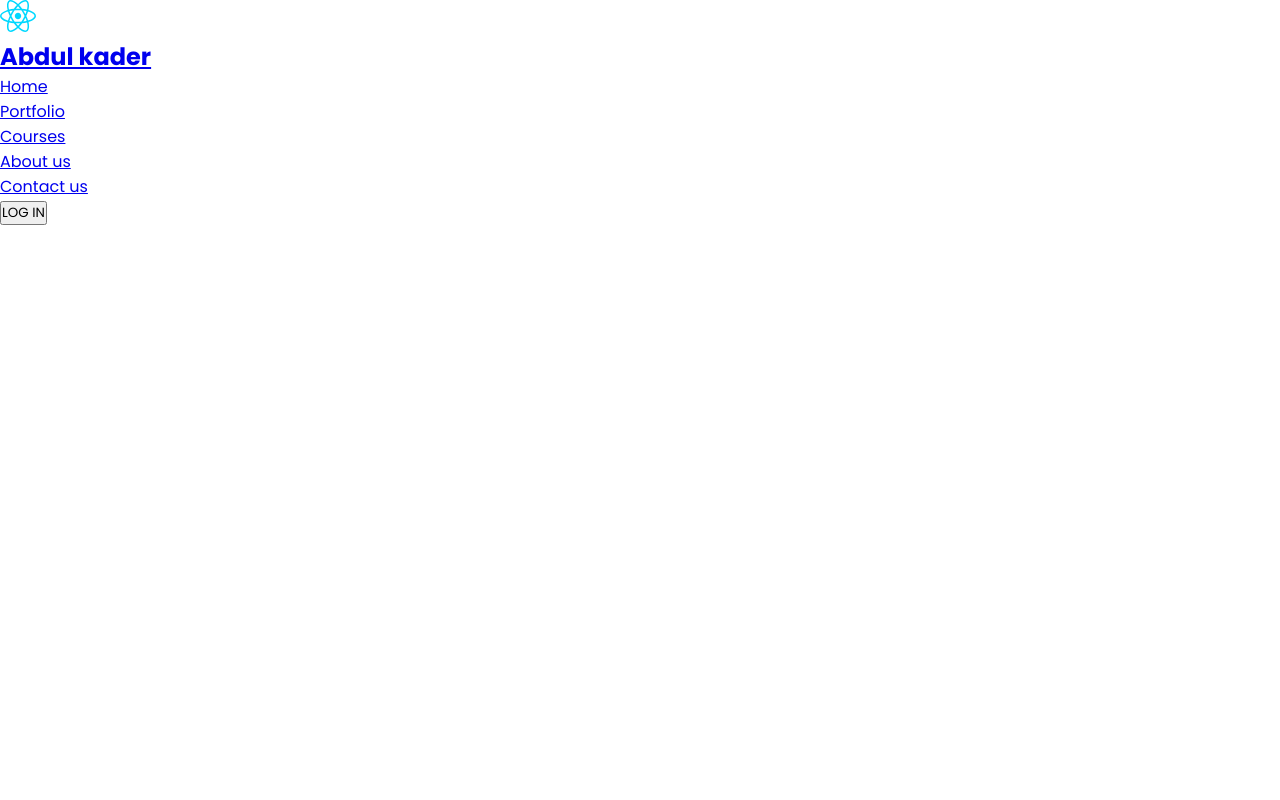
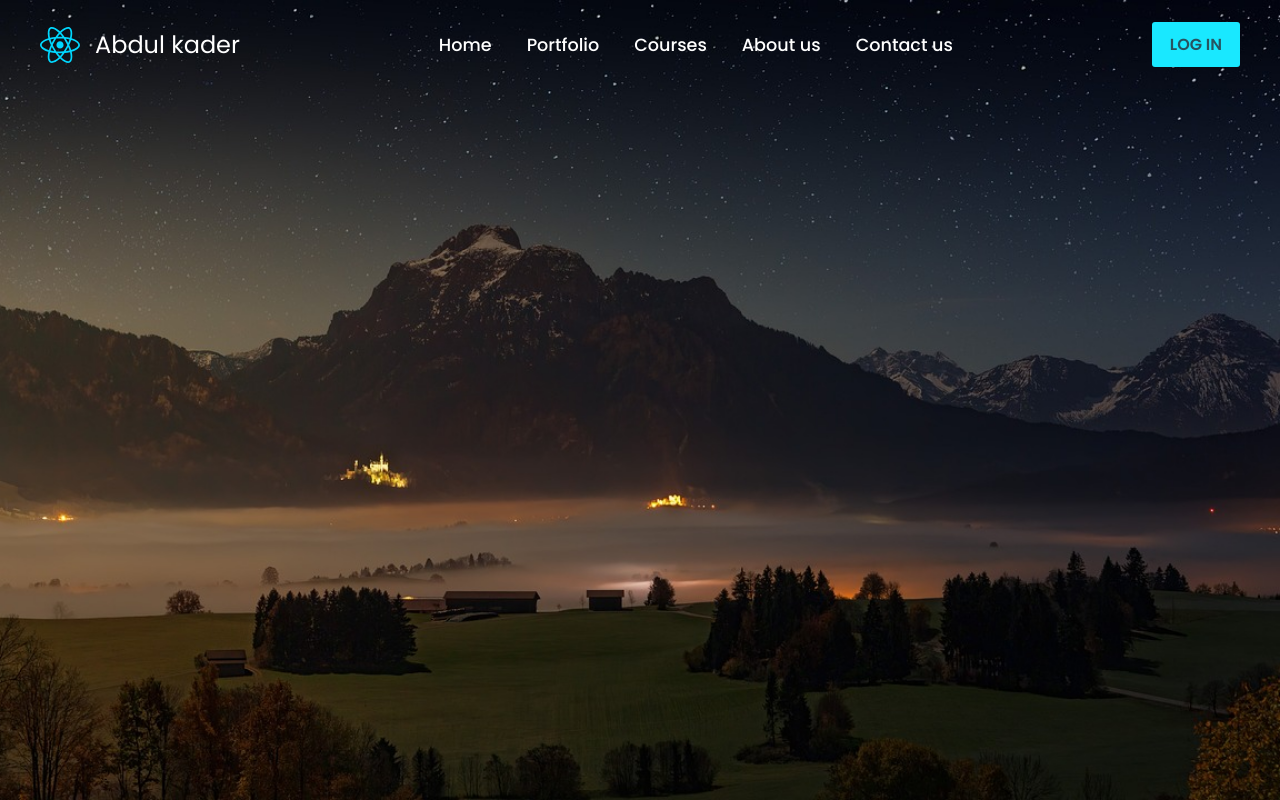
Before and after one commit to kdrbipul/Short_prject-loginSignup, a plain HTML site: page index.html in a window 1280 px wide. Drawn offline with Linux system fonts and the light colour scheme; a web font is replaced by a local one.

Commit message:
navbar html and css complete

```diff
--- a/style.css
+++ b/style.css
@@ -11,6 +11,80 @@
 }
 
 
+body{
+    width: 100%;
+    height: 100vh;
+    background-image: url(./bg-image.jpg);
+    background-repeat: no-repeat;
+    background-size: cover;
+    background-position: center;
+}
+
+.navbar .logo{
+    display: flex;
+    gap: 15px;
+    padding: 5px 0;
+    text-decoration: none;
+}
+
 .navbar .logo img{
+    width: 40px;
+    /* border-radius: 50%; */
+}
 
+.navbar .logo h2{
+    font-size: 1.5rem;
+    font-weight: 400;
+    color: #fff;
 }
+
+header{
+    position: fixed;
+    width: 100%;
+    left: 0;
+    top: 0;
+}
+
+.navbar{
+    max-width: 1200px;
+    padding: 22px 0;
+    margin: 0 auto;
+    display: flex;
+    align-items: center;
+    justify-content: space-between;
+}
+
+.navbar .links{
+    display: flex;
+    list-style: none;
+    gap: 35px;
+}
+
+.navbar .links li a {
+    text-decoration: none;
+    font-size: 1.1rem;
+    font-weight: 500;
+    color: #fff;
+    transition: all 400ms linear;
+}
+
+.navbar .links li a:hover{
+    color: #19e8ff;
+}
+
+.navbar .login-btn{
+    border: none;
+    outline: none;
+    font-size: 1rem;
+    font-weight: 600;
+    padding: 10px 18px;
+    border-radius: 3px;
+    cursor: pointer;
+    background-color: #19e8ff;
+    color: #275360;
+    transition: all 400ms linear;
+}
+
+.navbar .login-btn:hover{
+    background-color: aqua;
+}
```
